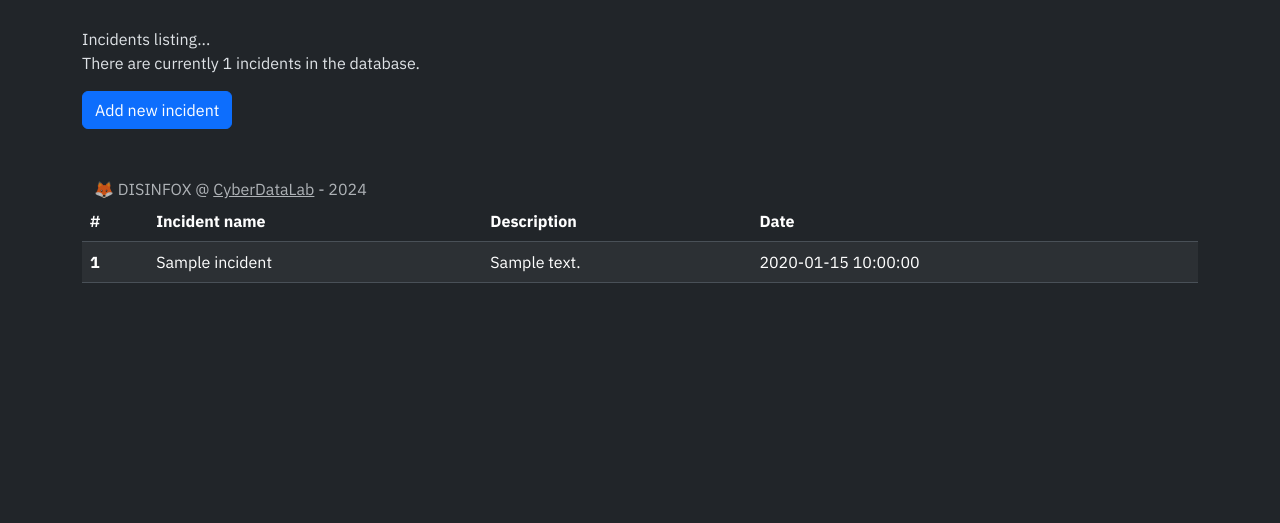
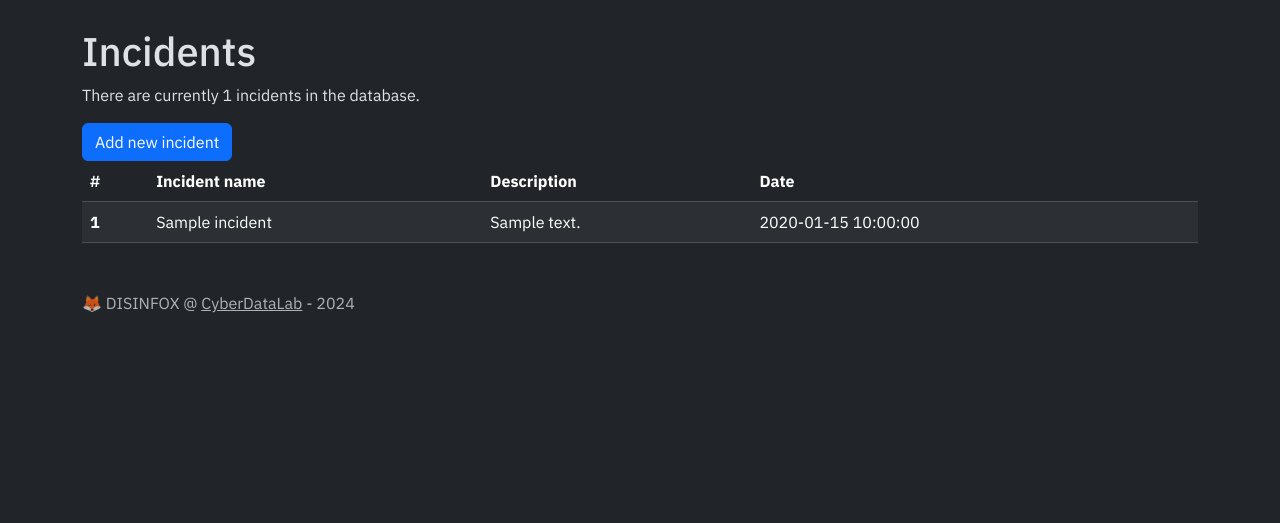
Before and after one commit to CyberDataLab/disinfox, a Flask app: template frontend/templates/incidents.html in a window 1280 px wide. Shown: the part 198-721 px from the top of the page. Run offline with Flask 3, Linux system fonts and the light colour scheme; the template is opened without the code that fills it: most values are stand-ins (such as "Sample title", 1, 10 or a date in 2020); parts of the project's set-up code (start-up, migrations or seed data) failed here and were passed over; some libraries are stand-ins or nearby versions.

Commit message:
fixed bug

```diff
--- a/frontend/templates/incidents.html
+++ b/frontend/templates/incidents.html
@@ -3,7 +3,7 @@
 
 {% block content %}
 
-Incidents listing...
+<h1>Incidents</h1>
 <p> There are currently {{ incidents|length }} incidents in the database.</p>
 <a href="{{ url_for('new_incident') }}" class="btn btn-primary">Add new incident</a>
 
@@ -27,5 +27,6 @@ Incidents listing...
         </tr>
         {% endfor %}
     </tbody>
+</table>
 
 {% endblock %}
```
